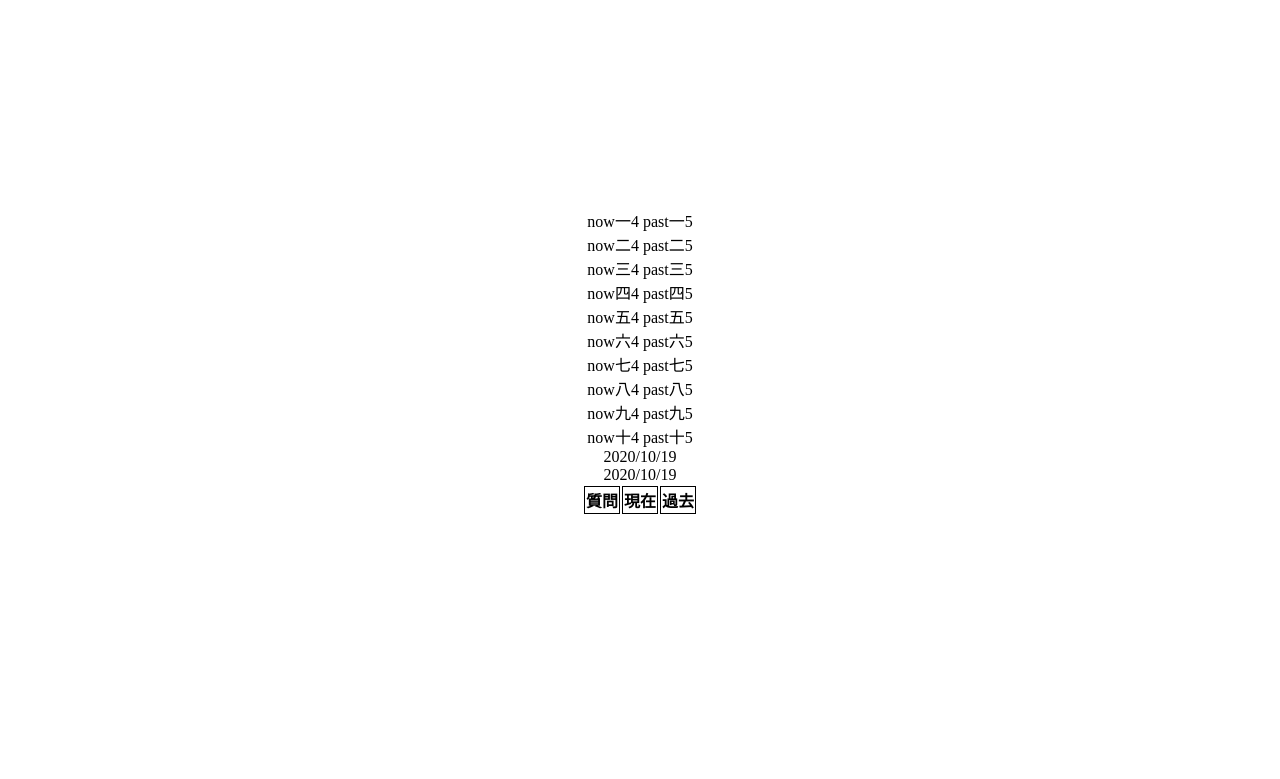
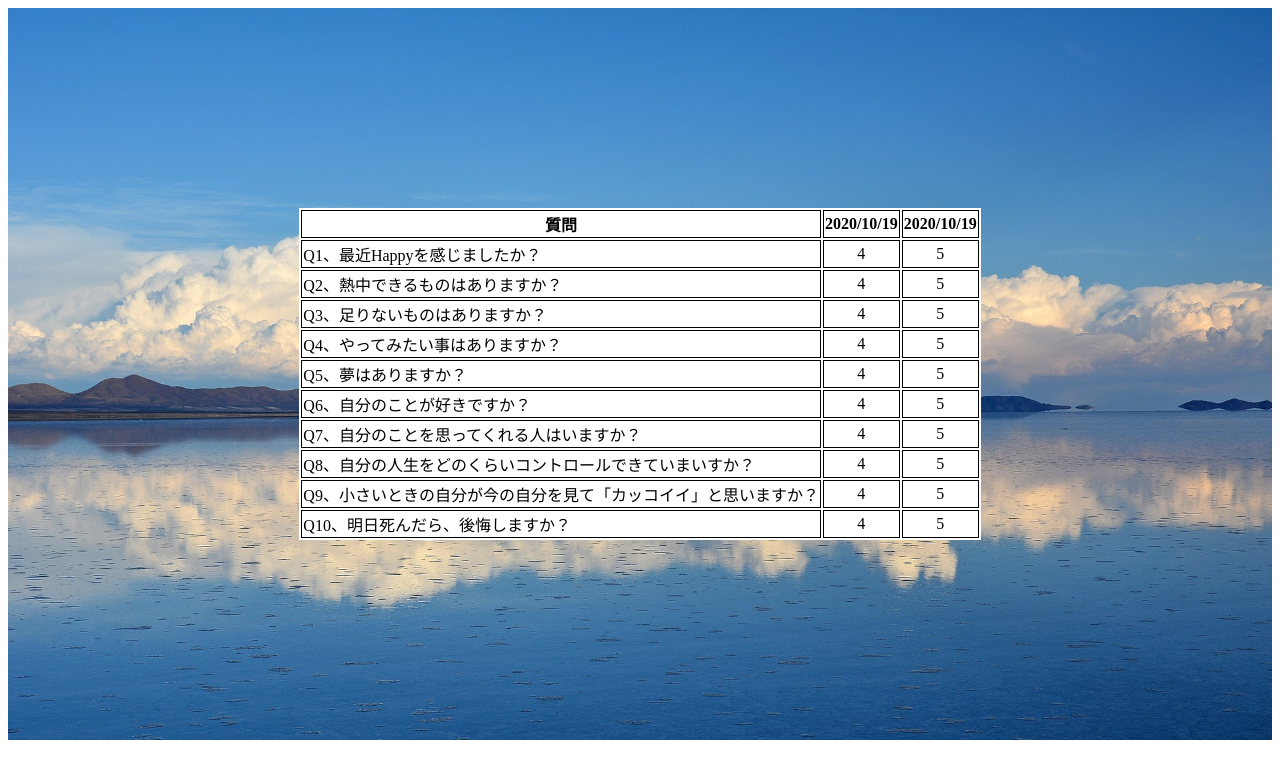
Before and after one commit to narumi-k/hitoiki, a Flask app: page /dbtest in a window 1280 px wide. Shown: the top 779 px of the page. Run offline with Flask 2, Linux system fonts and the light colour scheme; a user stored in the database is signed in; data comes from the database, SQL or seed files in the repository; both versions use the stored data as it was after the commit; lists and menus that the app fills with data are empty.

Commit message:
change result_table

```diff
--- a/static/css/style.css
+++ b/static/css/style.css
@@ -4,6 +4,7 @@
     background-size: contain;
     background-size: cover;
     background-repeat: repeat-y;
+    background-image: url("../images/bolivia-1802042_1920.jpg");
 }
 
 .login_btn,.regist_btn {
@@ -31,3 +32,7 @@ table th,table td {
     text-align: center;
     border: 1px solid black;
 }
+
+.result_q {
+    text-align: left;
+}
--- a/templates/result.html
+++ b/templates/result.html
@@ -2,51 +2,69 @@
 {% block content %}
 
 <div class="container">
+
     <form action="/result">
 
         <table>
             <tr>
                 <th>質問</th>
-                <th>現在</th>
-                <th>過去</th>
+                <th>{{time[0][0]}}</th>
+                <th>{{time[1][0]}}</th>
             </tr>
-
-            now一{{list1[0][0]}}
-            past一{{list1[1][0]}}
-            <br>
-            now二{{list2[0][0]}}
-            past二{{list2[1][0]}}
-            <br>
-            now三{{list3[0][0]}}
-            past三{{list3[1][0]}}
-            <br>
-            now四{{list4[0][0]}}
-            past四{{list4[1][0]}}
-            <br>
-            now五{{list5[0][0]}}
-            past五{{list5[1][0]}}
-            <br>
-            now六{{list6[0][0]}}
-            past六{{list6[1][0]}}
-            <br>
-            now七{{list7[0][0]}}
-            past七{{list7[1][0]}}
-            <br>
-            now八{{list8[0][0]}}
-            past八{{list8[1][0]}}
-            <br>
-            now九{{list9[0][0]}}
-            past九{{list9[1][0]}}
-            <br>
-            now十{{list10[0][0]}}
-            past十{{list10[1][0]}}
-            <br>
-            {{time[0][0]}}
-            <br>
-            {{time[1][0]}}
+            <tr>
+                <td class="result_q">Q1、最近Happyを感じましたか？</td>
+                <td>{{list1[0][0]}}</td>
+                <td>{{list1[1][0]}}</td>
+            </tr>
+            <tr>
+                <td class="result_q">Q2、熱中できるものはありますか？</td>
+                <td>{{list2[0][0]}}</td>
+                <td>{{list2[1][0]}}</td>
+            </tr>
+            <tr>
+                <td class="result_q">Q3、足りないものはありますか？</td>
+                <td>{{list3[0][0]}}</td>
+                <td>{{list3[1][0]}}</td>
+            </tr>
+            <tr>
+                <td class="result_q">Q4、やってみたい事はありますか？</td>
+                <td>{{list4[0][0]}}</td>
+                <td>{{list4[1][0]}}</td>
+            </tr>
+            <tr>
+                <td class="result_q">Q5、夢はありますか？</td>
+                <td>{{list5[0][0]}}</td>
+                <td>{{list5[1][0]}}</td>
+            </tr>
+            <tr>
+                <td class="result_q">Q6、自分のことが好きですか？</td>
+                <td>{{list6[0][0]}}</td>
+                <td>{{list6[1][0]}}</td>
+            </tr>
+            <tr>
+                <td class="result_q">Q7、自分のことを思ってくれる人はいますか？</td>
+                <td>{{list7[0][0]}}</td>
+                <td>{{list7[1][0]}}</td>
+            </tr>
+            <tr>
+                <td class="result_q">Q8、自分の人生をどのくらいコントロールできていまいすか？</td>
+                <td>{{list8[0][0]}}</td>
+                <td>{{list8[1][0]}}</td>
+            </tr>
+            <tr>
+                <td class="result_q">Q9、小さいときの自分が今の自分を見て「カッコイイ」と思いますか？</td>
+                <td>{{list9[0][0]}}</td>
+                <td>{{list9[1][0]}}</td>
+            </tr>
+            <tr>
+                <td class="result_q">Q10、明日死んだら、後悔しますか？</td>
+                <td>{{list10[0][0]}}</td>
+                <td>{{list10[1][0]}}</td>
+            </tr>
         </table>
 
     </form>
+
 </div>
 
 {% endblock %}
```
Also changed, not shown: hitoiki.db.
